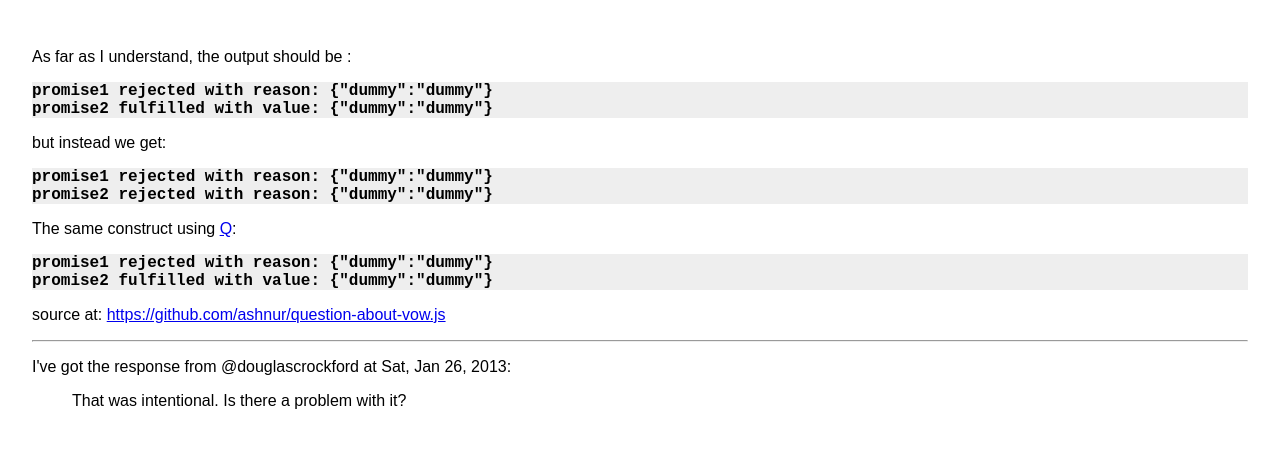
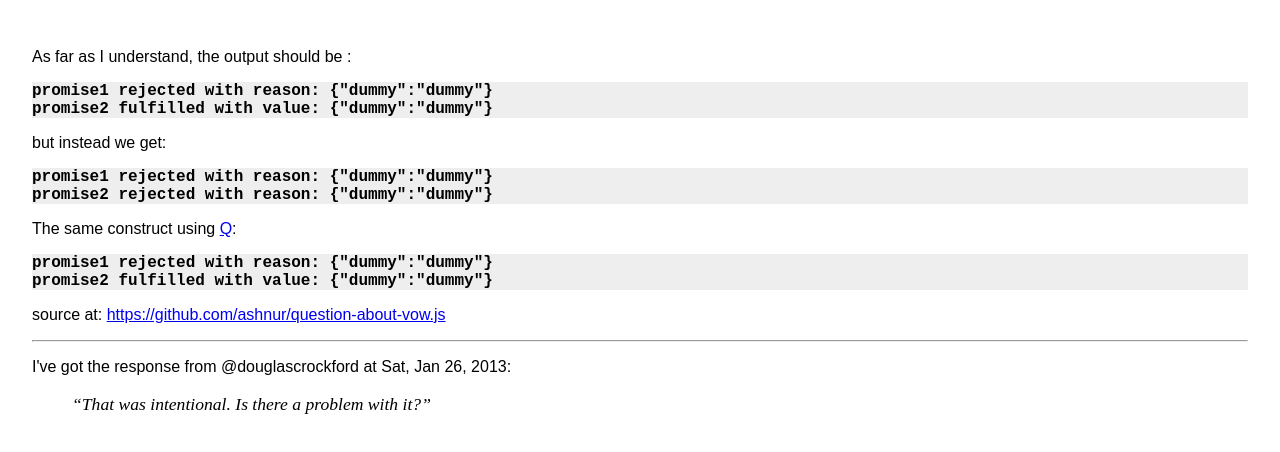
Before and after one commit to ashnur/question-about-vow.js, a plain HTML site: page index.html in a window 1280 px wide. Drawn offline with Linux system fonts and the light colour scheme.

Commit message:
highlight quote

```diff
--- a/index.html
+++ b/index.html
@@ -18,6 +18,9 @@
         body{ padding: 2em; }
         p{ color: #000; background: #fff; }
         pre { background: #eee; font-weight: bold; color: #000; }
+        blockquote { font: italic 1.1em serif; background: #fff; color: #000;}
+        blockquote:before { content: "“"}
+        blockquote:after { content: "”"}
     </style>
 
 </head>
```
